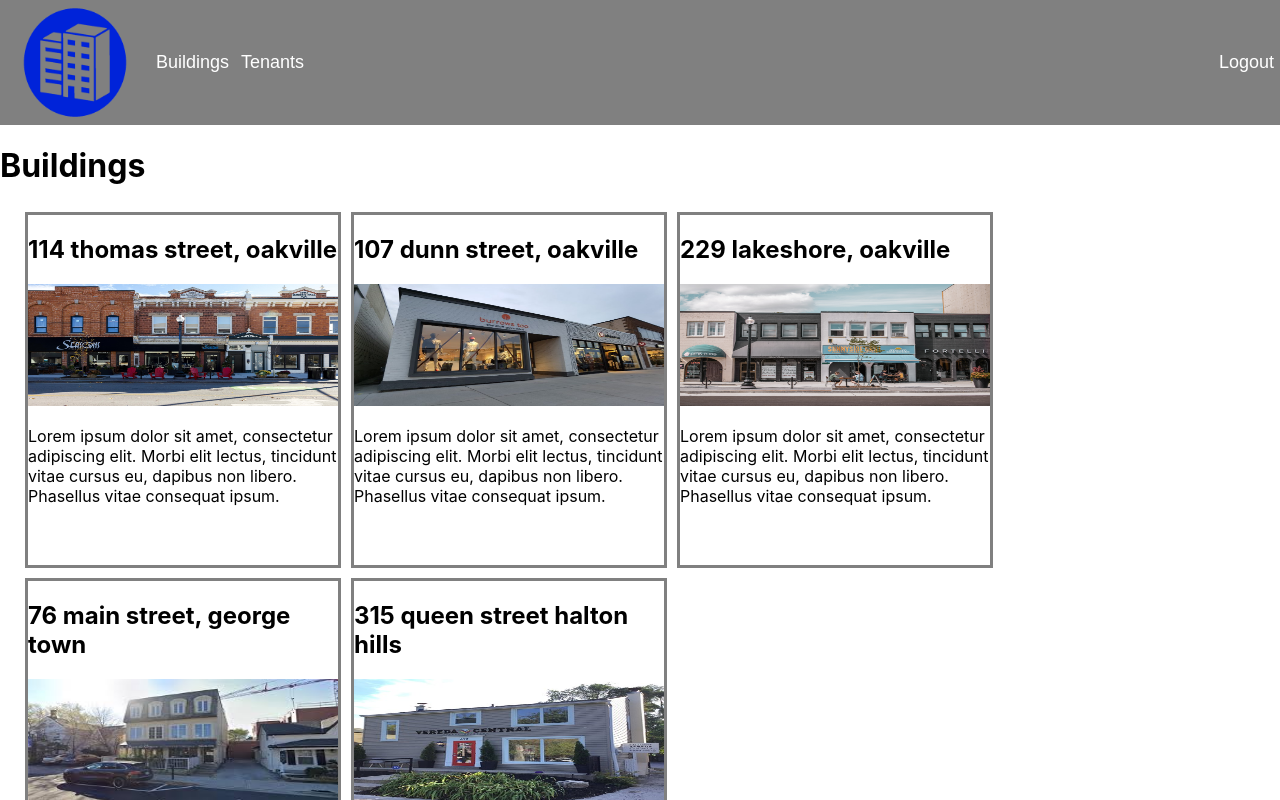
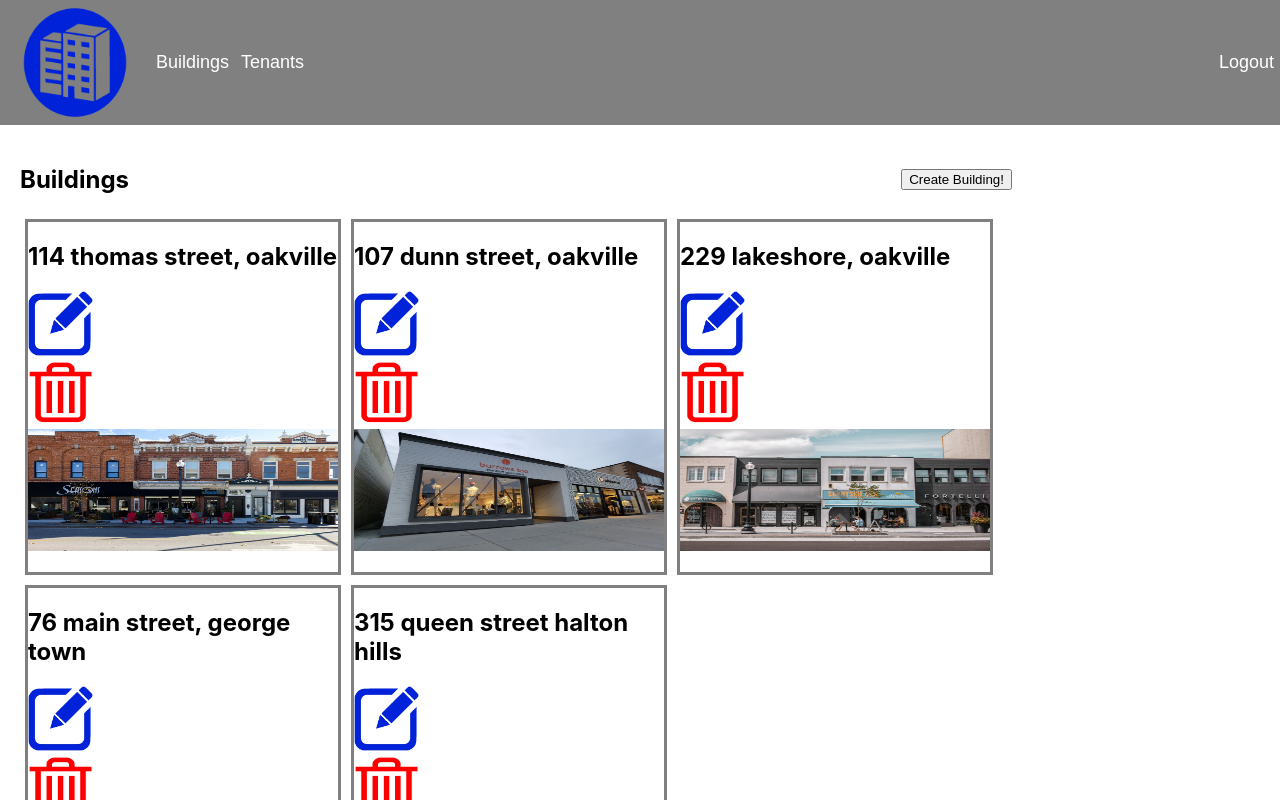
Before and after one commit to Chrisbhall/Final, a React (Create React App) app: page / in a window 1280 px wide. Shown: the top 800 px of the page. Built offline with nearby package versions, Linux system fonts and the light colour scheme.

Commit message:
add building form

```diff
--- a/src/components/Manager.js
+++ b/src/components/Manager.js
@@ -6,15 +6,15 @@ import Tenants from './manager_comp/Tenants';
 export default function Manager(props) {
   const [page, setPage] = useState("Buildings");
   const [users, setUsers] = useState(props.state.users);
-  console.log(users);
+  console.log(page);
   function saveTenant(id) {
 
     //props.setState({...props.state, appointments});
   }
 return (<div>
 <NAV page={page} setPage={setPage}/>
-<h1>{page}</h1>
-{page === "Buildings" && <Buildings buildings={props.state.buildings}/>}
-{page === "Tenants" && <Tenants tenants={users} state={props.state} setUsers={setUsers}/>}
+
+{page === "Buildings" && <Buildings page={page} buildings={props.state.buildings}/>}
+{page === "Tenants" && <Tenants page={page} tenants={users} state={props.state} setUsers={setUsers}/>}
 </div>);
 }
--- a/src/components/manager_comp/Building.js
+++ b/src/components/manager_comp/Building.js
@@ -7,6 +7,17 @@ export default function Building(props) {
 return (
   <article className="building">
     <h2>{props.address}</h2>
+    <div className="buttons"><img
+ className="button_image_edit"
+            src="images/edit.png"
+            alt="Edit"
+            onClick={() => props.onEdit(props.id)}
+          /></div><div className="buttons"><img
+          className="button_image_danger"
+          src="images/trash.png"
+          alt="Delete"
+          onClick={() => props.onDelete(props.id)}
+        /></div>
     <img className="article_image" src={props.photo}/>
     <p>{props.description}</p>
   </article>
--- a/src/components/manager_comp/Buildings.js
+++ b/src/components/manager_comp/Buildings.js
@@ -1,17 +1,91 @@
-import React from "react";
+import React, { useState }  from "react";
 import Building from "./Building";
+import useVisualMode from "../../hooks/useVisualMode";
 import "./buildings.scss";
+
+import Form from "./sub/BForm";
+import Confirm from "./sub/Confirm";
+import Status from "./sub/Status";
 
 
 export default function Buildings(props) {
   console.log(props.buildings);
+  const SHOW = "SHOW";
+  const EMPTY = "EMPTY";
+  const CREATE = "CREATE";
+  const SAVE = "SAVE";
+  const DELETE = "DELETE";
+  const CONFIRM = "CONFIRM";
+  const EDIT = "EDIT";
+  const ERROR_SAVE = "ERROR_SAVE";
+  const ERROR_DELETE = "ERROR_DELETE";
+  const [deleteId, setDeleteId] = useState();
+  const { mode, transition, back } = useVisualMode(
+    SHOW
+  );
+  const [building, setBuilding] = useState({
+    id: "",
+    address: "",
+    tenant: "",
+    lease_expiray:"",
+    renewal_notice_due: "",
+    description:"",
+    photo:""
+  });
+
+  function onSave(id,name,phone,email) {
+    /*transition(SAVE, true);
+    if (id === ""){
+    id = props.tenants.length+1;
+    const user = props.tenants[props.tenants.length] = {id: id, name: name,phone: phone,email: email}} else if (id !== ""){
+    props.tenants[id - 1] = {id: id, name: name,phone: phone,email: email}
+    }
+
+    *///id = {name: name,phone: phone,email: email}
+    //props.setUsers({...props.tenants, user});}
+    //props.setState(...props.tenants, props.state.users[id])
+    /*  props.bookInterview(props.id,interview).then(() => transition(SHOW, true)).catch(() => transition(ERROR_SAVE, true));*/
+    //console.log(props.tenants);
+    transition(SHOW);
+  }
+
+  function onDelete(id){
+   /* id -= 1;
+    setDeleteId(id);
+    setTenant({name: props.tenants[id].name, email: props.tenants[id].email, phone: props.tenants[id].phone});
+    transition(CONFIRM);*/
+  }
+  function onEdit(id){
+    id -=1;
+    setBuilding({id: props.buildings[id].id, address: props.buildings[id].address, tenant: props.buildings[id].tenant_id,lease_expiray: props.buildings[id].lease_expiray, renewal_notice_due: props.buildings[id].renewal_notice_due, description: props.buildings[id].description, photo:props.buildings[id].photo});
+    /*set({id: props.tenants[id].id, name: props.tenants[id].name, email: props.tenants[id].email, password: props.tenants[id].password, phone: props.tenants[id].phone});
+    console.log(tenant);*/
+    transition(EDIT);
+  }
+  function onCreate(){
+    transition(CREATE);
+
+  }
+  function onCancel(){
+    back();
+  }
+  function onConfirm(){
+
+    transition(DELETE, true);
+
+    /*props.cancelInterview(deleteId).then(() => transition(EMPTY, true)).catch(() => transition(ERROR_DELETE, true));*/
+  }
+
    let map1 = props.buildings.map(b => {
-    return <Building key={b.id} address={b.address} lease_expiray={b.lease_expiray} renewal_notice_due={b.renewal_notice_due} photo={b.photo_url} description={b.description}/>
+    return <Building key={b.id} id={b.id} address={b.address} lease_expiray={b.lease_expiray} renewal_notice_due={b.renewal_notice_due} photo={b.photo_url} description={b.description} onEdit={onEdit} onDelete={onDelete}/>
   });
 
 return (
   <section>
-    {map1}
+    <div className="title"><h1>{props.page}</h1><button onClick={() => onCreate()}>Create Building!</button></div>
+    {mode === SHOW && map1}
+    {mode === CREATE && <Form onCancel={onCancel} onSave={onSave}/>}
+    {mode === EDIT && <Form id={building.id} address={building.address} tenant={building.tenant} lease_expiray={building.lease_expiray} renewal_notice_due={building.renewal_notice_due} description={building.description} photo={building.photo} onCancel={onCancel} onSave={onSave}/>}
   </section>
 );
 }
--- a/src/components/manager_comp/Tenants.js
+++ b/src/components/manager_comp/Tenants.js
@@ -75,7 +75,7 @@ export default function Tenants(props) {
   });
 return (
 <section>
-  <h2><button onClick={() => onCreate()}>Create Tenant!</button></h2>
+  <div className="title"><h1>{props.page}</h1><button onClick={() => onCreate()}>Create Tenant!</button></div>
   {mode === SHOW && map1}
   {mode === CREATE && <Form onCancel={onCancel} onSave={onSave}/>}
   {mode === EDIT && <Form id={tenant.id} name={tenant.name} email={tenant.email} password={tenant.password} phone={tenant.phone} onCancel={onCancel} onSave={onSave}/>}
--- a/src/components/manager_comp/nav.js
+++ b/src/components/manager_comp/nav.js
@@ -3,7 +3,7 @@ import "./nav.scss";
 
 export default function nav(props) {
 return (<nav><div className='left_nav'><img className="logo" src="/images/Logo.png"></img>
-<button className='nav_button' onClick={() => {props.setPage("Buildings"); console.log(props.page);}}>Buildings</button>
-<button className='nav_button' onClick={() => props.setPage("Tenants")}>Tenants</button></div>
+<button className='nav_button' onClick={() => {props.setPage("Buildings");}}>Buildings</button>
+<button className='nav_button' onClick={() => {props.setPage("Tenants")}}>Tenants</button></div>
 <div className='right_nav'><button className='nav_button'> Logout </button></div></nav>);
 }
--- /dev/null
+++ b/src/components/manager_comp/sub/BForm.js
@@ -0,0 +1,53 @@
+import React, { useState } from "react";
+
+
+
+export default function BForm(props) {
+  /*const [info, setInfo] = useState({id: props.id, name: props.name, email:props.email, phone:props.phone}|| {id: "", name: "", email:"", phone:""});*/
+  let exp = "";
+  let renewal = "";
+  if (props.lease_expiray !== undefined){
+  exp = props.lease_expiray.substring(0, 10);
+  }
+  if (props.renewal_notice_due !== undefined){
+  renewal = props.renewal_notice_due.substring(0, 10);
+  }
+  const [id, setId] = useState(props.id||"");
+  const [tenant, setTenant] = useState(props.tenant||"");
+  const [address, setAddress] = useState(props.address||"");
+  const [lease_expiray, setLease_expiray] = useState(exp);
+  const [renewal_notice_due, setRenewal_notice_due] = useState(renewal);
+  const [description, setDescription] = useState(props.description||"");
+  const [photo, setPhoto] = useState(props.photo||"");
+  const [error, setError] = useState("");
+  console.log(props);
+  function validate(){
+    if (address === ""){
+      setError("address name cannot be blank");
+    return;
+    } else if (photo === ""){
+      setError("photo cannot be blank");
+    }
+    setError("");
+  props.onSave(id, address, tenant, lease_expiray, renewal_notice_due, description, photo);
+  }
+return (
+  <form autoComplete="off" onSubmit={event => event.preventDefault()}>
+    <section className="validation">{error}</section>
+    <label htmlFor="address">Address:</label><br/>
+    <input type="text" name="address" value={address} placeholder="123 streetname, Province" required onChange={(event) => setAddress(event.target.value)}/><br/>
+    <label htmlFor="tenant">Tenant ID:</label><br />
+    <input type="number" name="tenant" value={tenant} placeholder="1" onChange={(event) => setTenant(event.target.value)}/><br/>
+    <label htmlFor="lease_expiray">Lease Expiray</label><br/>
+    <input type="date" name="lease_expiray" value={lease_expiray}  onChange={(event) => setLease_expiray(event.target.value)}/><br/>
+    <label htmlFor="renewal_notice_due">Renewal Notice Due:</label><br/>
+    <input type="date" name="renewal_notice_due" value={renewal_notice_due} onChange={(event) => setRenewal_notice_due(event.target.value)}/><br/>
+    <label htmlFor="description">Description:</label><br/>
+    <input type="text" name="description" placeholder="description" onChange={(event) => setDescription(event.target.value)}/><br/>
+    <label htmlFor="photo">Photo:</label><br/>
+    <input type="file" name="photo" onChange={(event) => setPhoto(event.target.value)}/><br/>
+    <button onClick={() => validate()}>Save</button>
+    <button onClick={() => props.onCancel()}>Cancel</button>
+  </form>
+);
+}
--- a/src/components/manager_comp/sub/TForm.js
+++ b/src/components/manager_comp/sub/TForm.js
@@ -30,8 +30,8 @@ return (
     <input type="text" name="name" value={name} placeholder="firstName lastName " required onChange={(event) => setName(event.target.value)}/><br/>
     <label htmlFor="name">Email:</label><br/>
     <input type="email" name="email" required placeholder="name@address.com" value={email} onChange={(event) => setEmail(event.target.value)}/><br/>
-    <lebel htmlFor="password">Password:</lebel><br />
-    <input type="password" name="password" required value={password} minlength="8" onChange={(event) => setPassword(event.target.value)} /><br/>
+    <label htmlFor="password">Password:</label><br />
+    <input type="password" name="password" required value={password} minLength="8" onChange={(event) => setPassword(event.target.value)} /><br/>
     <label htmlFor="name">Phone:</label><br/>
     <input type="tel" pattern="[0-9]{3}-[0-9]{3}-[0-9]{4}" required placeholder="123-456-7890" name="phone" value={phone} onChange={(event) => setPhone(event.target.value)}/><br/>
     <button onClick={() => validate()}>Save</button>
--- a/src/components/manager_comp/tenant.js
+++ b/src/components/manager_comp/tenant.js
@@ -9,7 +9,7 @@ if (props.manager === true){
 }else{
 return (
 <article className="tenant">
- <h2>{props.name}</h2>
+ <h3>{props.name}</h3>
  <p>{props.email}</p>
  <p>{props.phone}</p>
  <div className="buttons"><img
--- a/src/components/manager_comp/tenant.scss
+++ b/src/components/manager_comp/tenant.scss
@@ -20,8 +20,8 @@ article.tenant{
   animation: rotate 1s linear infinite;
 }}
 .button_image_danger{
-  width:75px;
-  height:75px;
+  width:65px;
+  height:65px;
 }
 .button_image_danger:hover{
   width:75px;
@@ -32,8 +32,8 @@ article.tenant{
   border-color:red;
 }
 .button_image_edit{
-  width:75px;
-  height:75px;
+  width:65px;
+  height:65px;
 }
 .button_image_edit:hover{
   width:75px;
@@ -43,3 +43,12 @@ article.tenant{
   border-style:solid;
   border-color:blue;
 }
+.title{
+  width:80%;
+  display:flex;
+  align-items: center;
+  justify-content: space-between;
+}
+form{
+  width:80%;
+}
```
